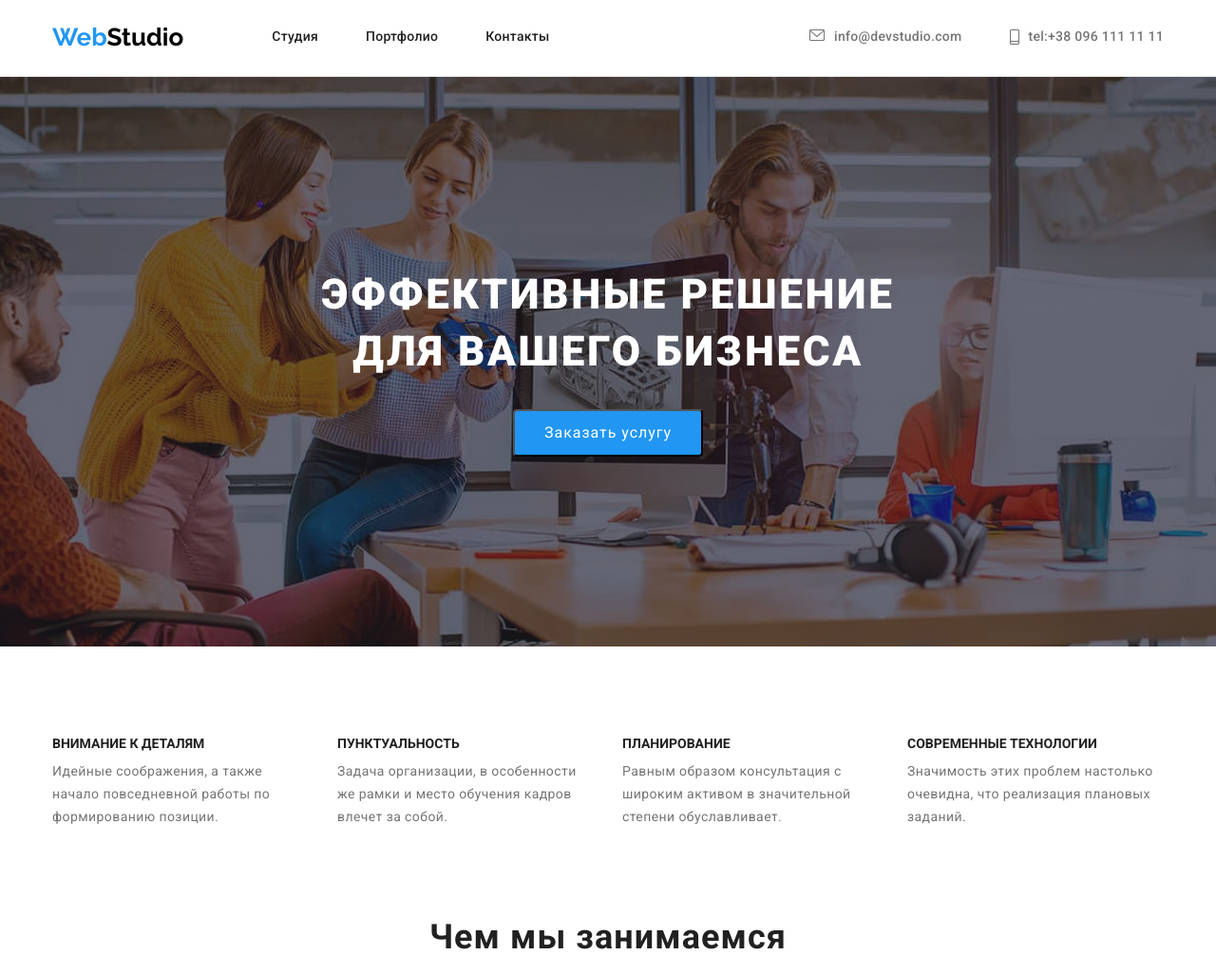
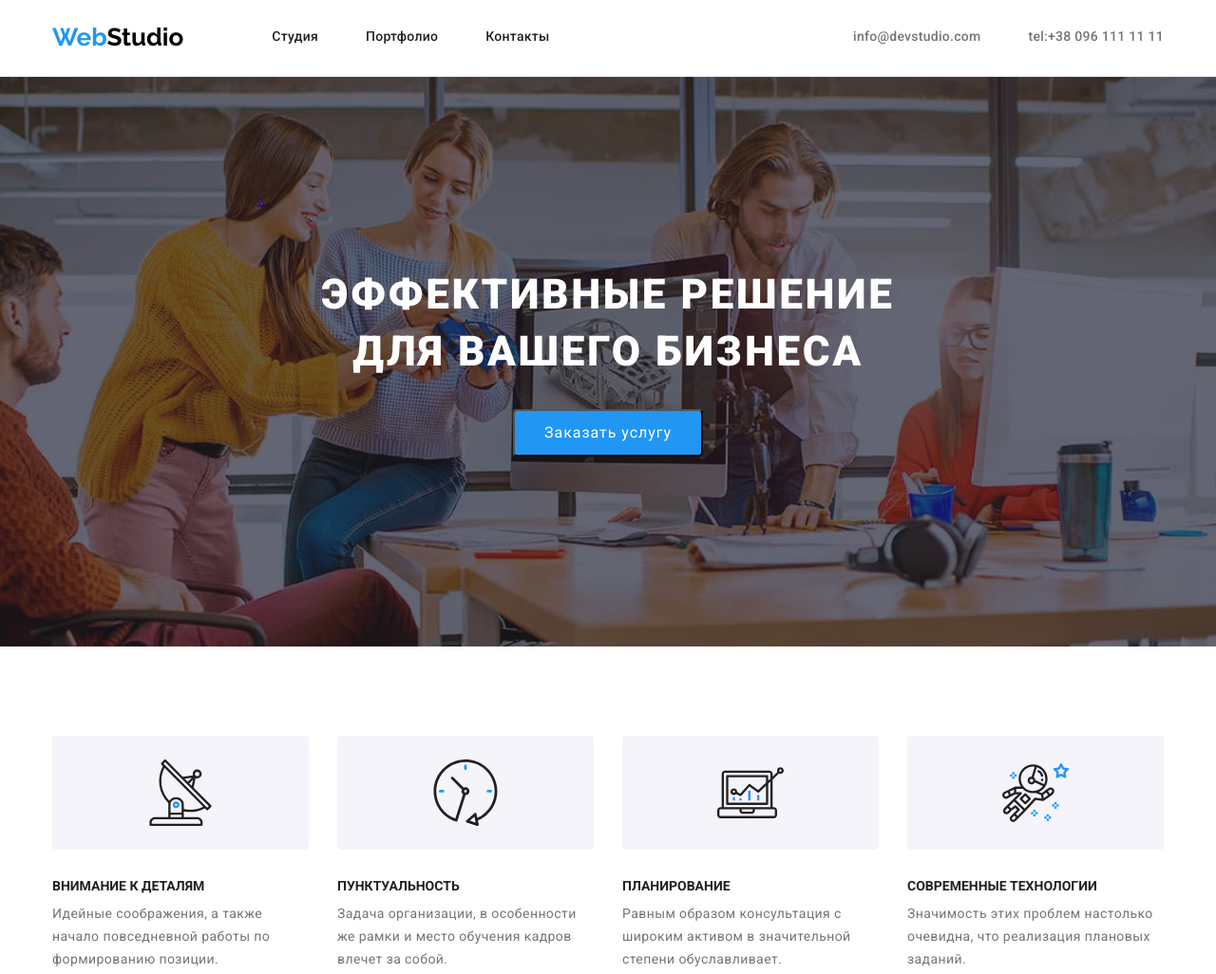
Before and after one commit to AlinaYakubovych/goit-markup-hw-04, a plain HTML site: page index.html in a window 1280 px wide. Shown: the top 1026 px of the page at 95% size. Drawn offline with nearby package versions, Linux system fonts and the light colour scheme.

Commit message:
добавляє іконки в герої

```diff
--- a/css/styles.css
+++ b/css/styles.css
@@ -101,15 +101,6 @@ padding-bottom: 25px;
 }
 
 
-.header-address-link::before{
-  width: 16px;
-  height: 12px;
-  margin-right: 10px;
-  content: "";
-  background-image: url(../images/envelope.svg);
-  background-size: contain;
-}
-
 .header-address-link {
   display: inline-flex;
   font-weight: 500;
@@ -119,14 +110,6 @@ padding-bottom: 25px;
   color: var(--header-adress-color);
 }
 
-.tel::before{
-  width: 10px;
-  height: 16px;
-  margin-right: 10px;
-  content: "";
-  background-image: url(../images/smartphone.svg);
-  background-size: contain;
-}
 
 
 .main-header{
@@ -191,10 +174,37 @@ color: #212121;
 margin-right: 30px;
 }
 
+.hero-list{
+  display: flex;
+}
+
+.hero-item::before{
+  display: block;
+  content: " ";
+  height: 120px;
+  margin-bottom: 30px;
+  background-repeat: no-repeat;
+  background-position: center;
+  background-color:#F5F4FA;
+  border-radius: 4px;
+}
+
+.icon-atencion::before{
+  background-image: url(../images/vector-icon-svg.svg);
+}
 
 
-.hero-list{
-  display: flex;
+.icon-punctuality::before{
+  background-image: url(../images/clock-icon-svg.svg);
+}
+
+.icon-planing::before{
+  background-image: url(../images/diagram-icon-svg.svg);
+}
+
+.icon-technologik::before{
+  background-image: url(../images/astronaut-icon-svg.svg);
+
 }
 
 .title{
@@ -426,6 +436,16 @@ color: rgba(255, 255, 255, 0.6);
   list-style: none;
 }
 
+
+.connect-us{
+font-size: 14px;
+line-height: 16px;
+letter-spacing: 0.03em;
+text-transform: uppercase;
+color: #FFFFFF;
+}
+
+
 /* -----------------------------------------FILTER------------------------------------------------*/
 
 .filter-title-list{
--- a/index.html
+++ b/index.html
@@ -40,19 +40,19 @@
         <section class="hero section">
             <div class="container">
             <ul class="hero-list list">
-                <li class="hero-item">
+                <li class="hero-item icon-atencion">
                     <h3 class="hero-second-title">Внимание к деталям</h3>
                     <p class="hero-text">Идейные соображения, а также начало повседневной работы по формированию позиции.</p>
                 </li>
-                <li class="hero-item">
+                <li class="hero-item icon-punctuality">
                     <h3 class="hero-second-title">Пунктуальность</h3>
                     <p class="hero-text">Задача организации, в особенности же рамки и место обучения кадров влечет за собой.</p>
                 </li>
-                <li class="hero-item">
+                <li class="hero-item icon-planing">
                     <h3 class="hero-second-title">Планирование</h3>
                     <p class="hero-text">Равным образом консультация с широким активом в значительной степени обуславливает.</p>
                 </li>
-                <li class="hero-item">
+                <li class="hero-item icon-technologik">
                     <h3 class="hero-second-title">Современные технологии</h3>
                     <p class="hero-text">Значимость этих проблем настолько очевидна, что реализация плановых заданий.</p>
                 </li>
@@ -127,6 +127,9 @@
                 </li>
             </ul>
         </div>
+        <!-- <div class="container ololo">
+            <h3 class="connect-us">Присоединяйтесь</h3>
+        </div> -->
     </footer>
 </body>
 </html>
```
Also changed, not shown: images/astronaut-icon-svg.svg (added), images/clock-icon-svg.svg (added), images/diagram-icon-svg.svg (added), images/envelope-svg.svg (renamed from images/envelope.svg), images/smartphone-icon-svg.svg (renamed from images/smartphone.svg), images/vector-icon-svg.svg (added). Lines whose indentation alone changed are shown as unchanged.
